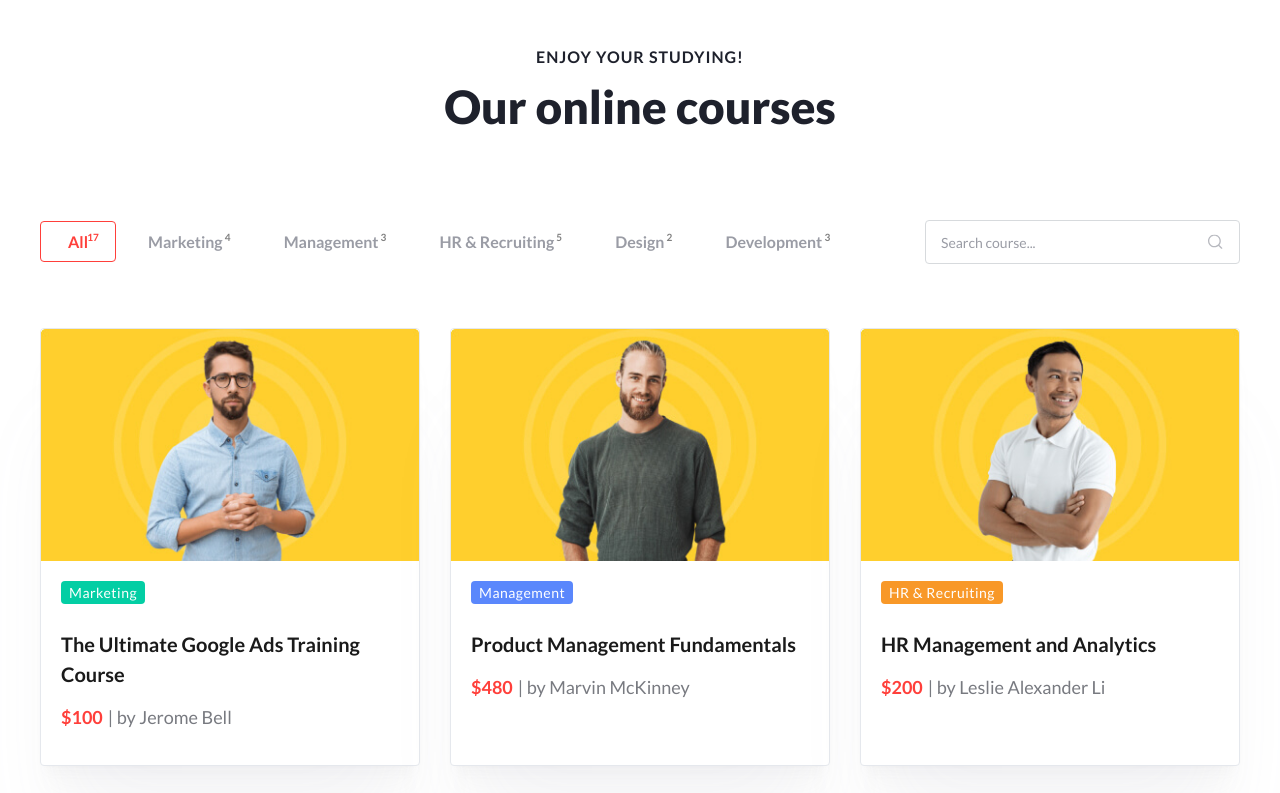
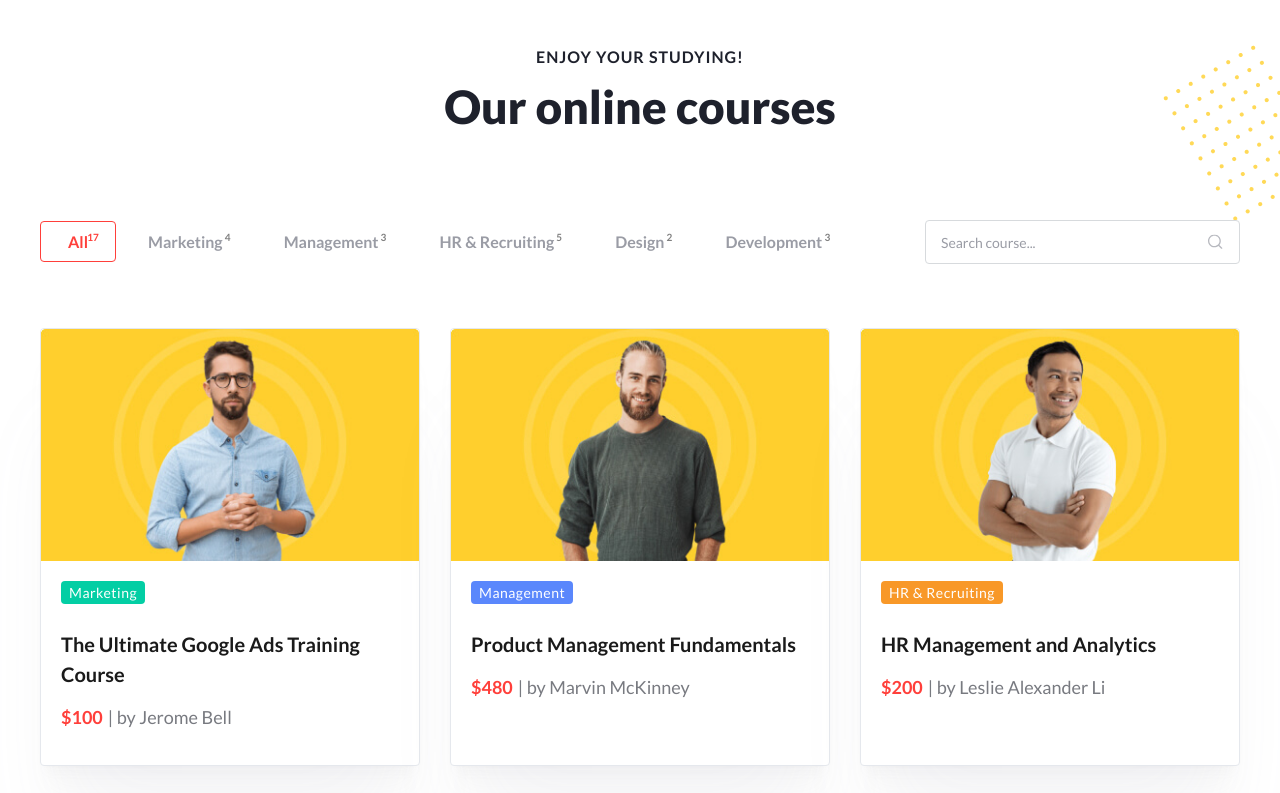
Before and after one commit to Yuliafire/online-courses, a website built with Vite: page src/index.html in a window 1280 px wide. Shown: the top 793 px of the page. Built offline with nearby package versions, Linux system fonts and the light colour scheme.

Commit message:
feat added bg-images

```diff
--- a/src/scss/_variables.scss
+++ b/src/scss/_variables.scss
@@ -1,6 +1,5 @@
 $font-primary: "Lato", -apple-system, BlinkMacSystemFont, "Segoe UI", Roboto,
   "Helvetica Neue", Arial, sans-serif;
-
 
 $font-weight-regular: 400;
 $font-weight-medium: 500;
--- a/src/scss/style.scss
+++ b/src/scss/style.scss
@@ -33,6 +33,17 @@ body {
   max-width: 1920px;
   margin: 0 auto;
   padding: 0 clamp(16px, 5vw, 40px);
+
+
+  background-image: url("/images/dots.png"),
+   url("../public/images/shapes.png"),
+    url("../public/images/shapes-1.png");
+  background-repeat: no-repeat;
+  background-position: right 45px,
+  55px 39%,
+  calc(100% - 75px) 64%;
+  background-size: auto;
+
 }
 
 .catalog {
```
Also changed, not shown: src/public/images/dots.png (added), src/public/images/shapes-1.png (added), src/public/images/shapes.png (added).
